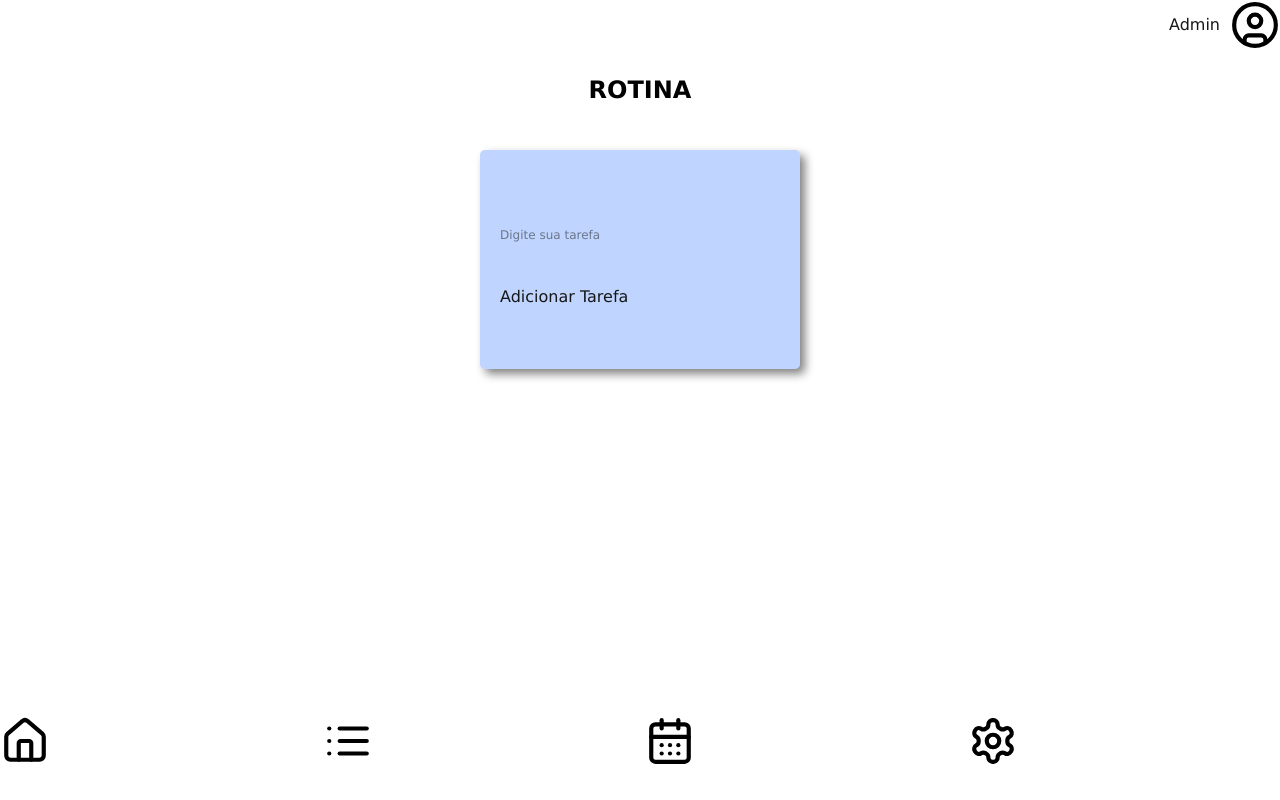
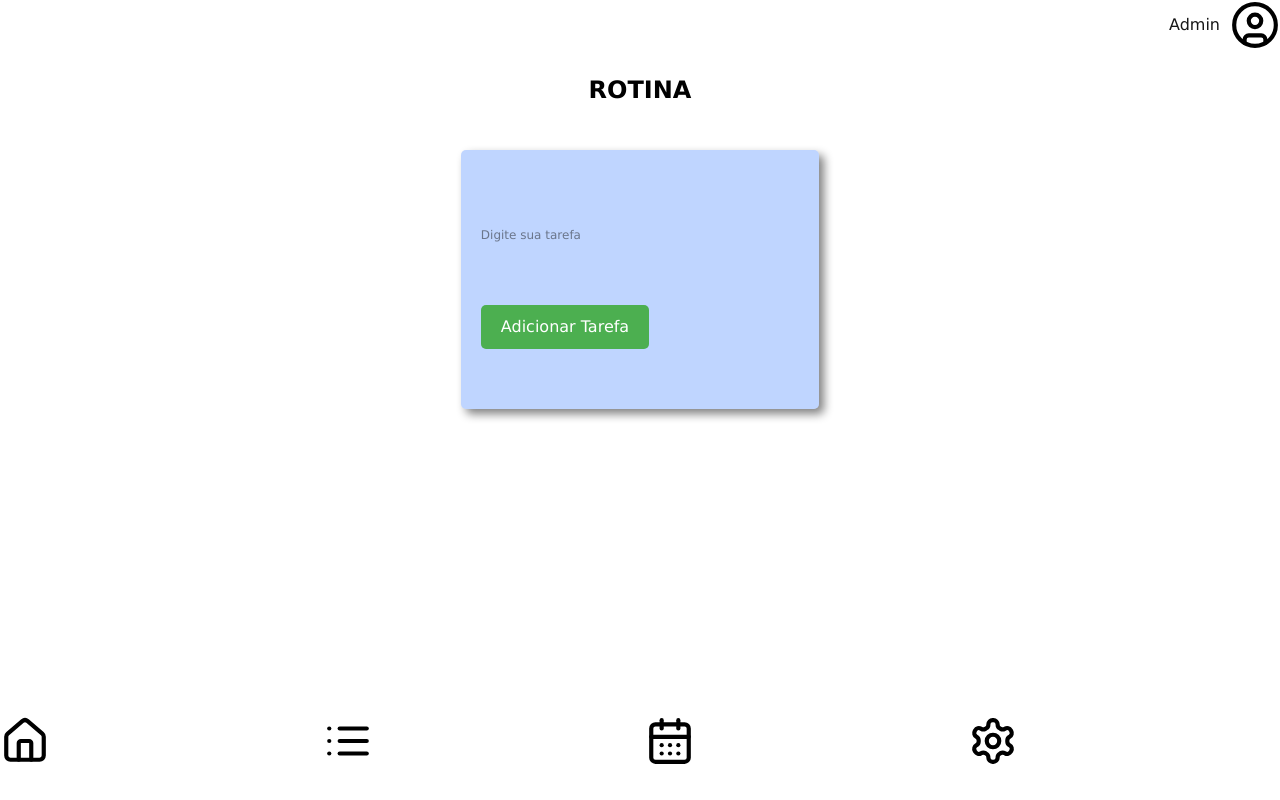
Before and after one commit to theonv/T-Pago, a Next.js app in the folder tp/: page /home in a window 1280 px wide. Built offline with nearby package versions, Linux system fonts and the light colour scheme.

Commit message:
mais bunito

```diff
--- a/tp/src/app/home/page.jsx
+++ b/tp/src/app/home/page.jsx
@@ -46,7 +46,7 @@ export default function Home() {
                             onChange={(e) => setInputValue(e.target.value)}
                             placeholder="Digite sua tarefa"
                         />
-                        <button onClick={handleCreateTask}>Adicionar Tarefa</button>
+                        <button className="criar-tarefa" onClick={handleCreateTask}>Adicionar Tarefa</button>
                     </div>
                 </div>
             </main>
```
